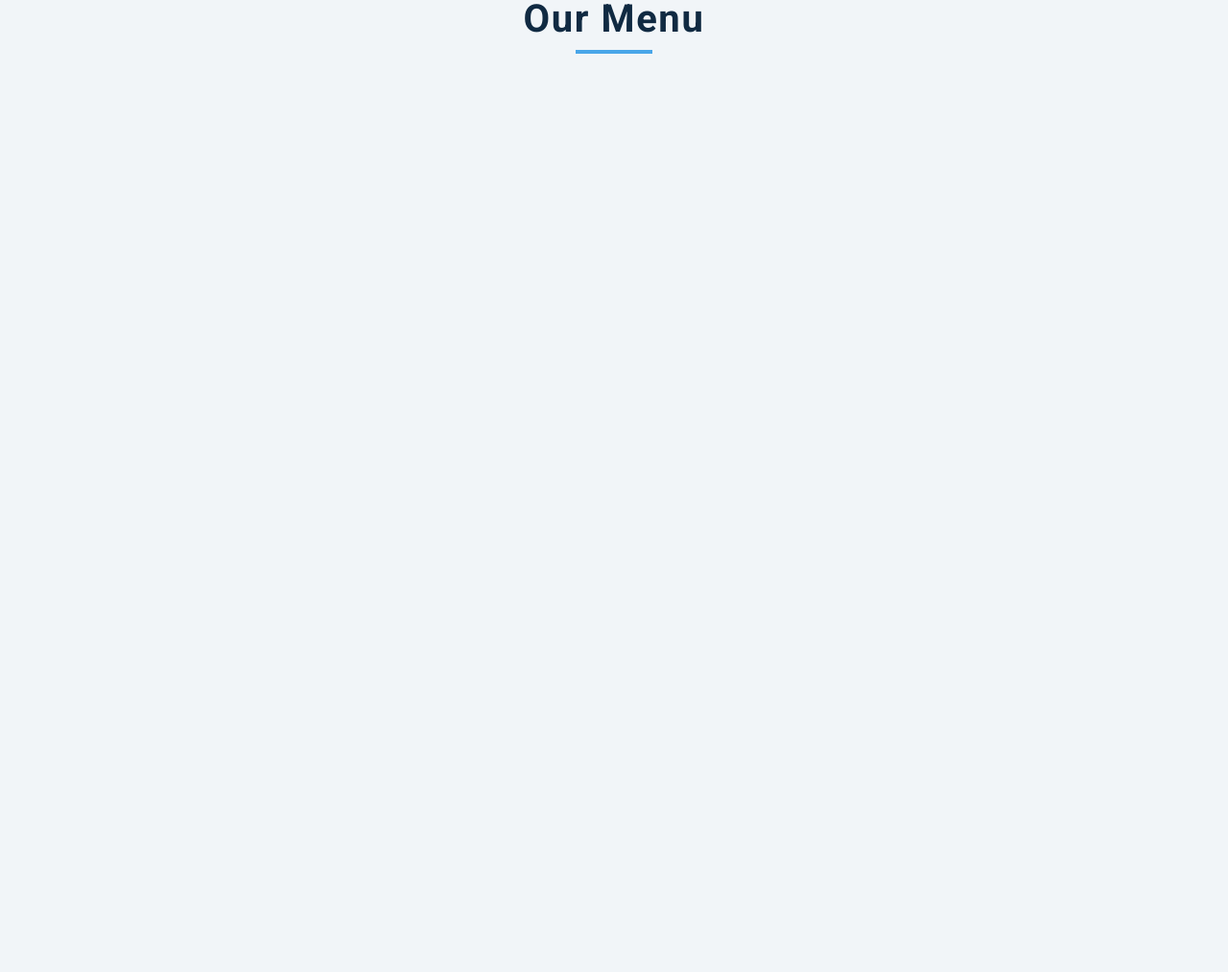
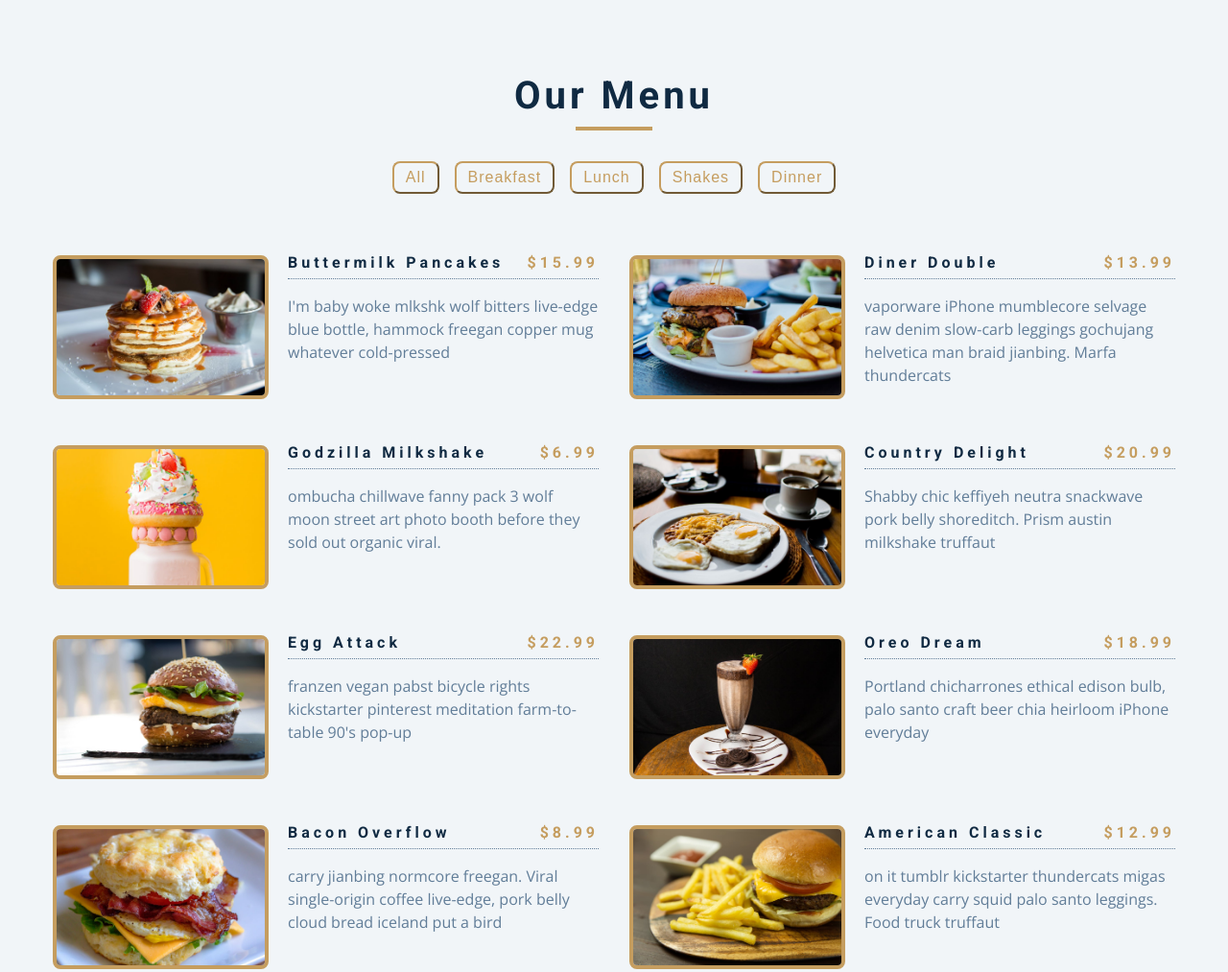
Before and after one commit to Eth3R-One/vanilla-javascript-projects, a plain HTML site: page menu-filter/index.html in a window 1280 px wide. Shown: the top 1013 px of the page at 96% size. Before the commit the page ends 800 px from the top, so only its background shows below. Drawn offline with nearby package versions, Linux system fonts and the light colour scheme.

Commit message:
Daily Update

```diff
--- a/menu-filter/app.js
+++ b/menu-filter/app.js
@@ -0,0 +1,144 @@
+const menu = [
+  {
+    id: 1,
+    title: "buttermilk pancakes",
+    category: "breakfast",
+    price: 15.99,
+    img: "./images/item-1.jpeg",
+    desc: `I'm baby woke mlkshk wolf bitters live-edge blue bottle, hammock freegan copper mug whatever cold-pressed `,
+  },
+  {
+    id: 2,
+    title: "diner double",
+    category: "lunch",
+    price: 13.99,
+    img: "./images/item-2.jpeg",
+    desc: `vaporware iPhone mumblecore selvage raw denim slow-carb leggings gochujang helvetica man braid jianbing. Marfa thundercats `,
+  },
+  {
+    id: 3,
+    title: "godzilla milkshake",
+    category: "shakes",
+    price: 6.99,
+    img: "./images/item-3.jpeg",
+    desc: `ombucha chillwave fanny pack 3 wolf moon street art photo booth before they sold out organic viral.`,
+  },
+  {
+    id: 4,
+    title: "country delight",
+    category: "breakfast",
+    price: 20.99,
+    img: "./images/item-4.jpeg",
+    desc: `Shabby chic keffiyeh neutra snackwave pork belly shoreditch. Prism austin milkshake truffaut`,
+  },
+  {
+    id: 5,
+    title: "egg attack",
+    category: "lunch",
+    price: 22.99,
+    img: "./images/item-5.jpeg",
+    desc: `franzen vegan pabst bicycle rights kickstarter pinterest meditation farm-to-table 90's pop-up`,
+  },
+  {
+    id: 6,
+    title: "oreo dream",
+    category: "shakes",
+    price: 18.99,
+    img: "./images/item-6.jpeg",
+    desc: `Portland chicharrones ethical edison bulb, palo santo craft beer chia heirloom iPhone everyday`,
+  },
+  {
+    id: 7,
+    title: "bacon overflow",
+    category: "breakfast",
+    price: 8.99,
+    img: "./images/item-7.jpeg",
+    desc: `carry jianbing normcore freegan. Viral single-origin coffee live-edge, pork belly cloud bread iceland put a bird`,
+  },
+  {
+    id: 8,
+    title: "american classic",
+    category: "lunch",
+    price: 12.99,
+    img: "./images/item-8.jpeg",
+    desc: `on it tumblr kickstarter thundercats migas everyday carry squid palo santo leggings. Food truck truffaut`,
+  },
+  {
+    id: 9,
+    title: "quarantine buddy",
+    category: "shakes",
+    price: 16.99,
+    img: "./images/item-9.jpeg",
+    desc: `skateboard fam synth authentic semiotics. Live-edge lyft af, edison bulb yuccie crucifix microdosing.`,
+  },
+  {
+    id: 10,
+    title: "Dinner steak",
+    category: "dinner",
+    price: 39.99,
+    img: "./images/item-10.jpeg",
+    desc: `skateboard fam synth authentic semiotics. Live-edge lyft af, edison bulb yuccie crucifix microdosing.`,
+  },
+];
+
+const sectionCenter = document.querySelector(".section-center");
+const container = document.querySelector(".btn-container");
+
+window.addEventListener("DOMContentLoaded", function () {
+  displayMenuItems(menu);
+  displayButtons();
+});
+
+// Load items
+function displayMenuItems(menuItem) {
+  let displayMenu = menuItem.map(function (item) {
+    return `<article class="menu-item">
+        <img src=${item.img} class="photo" alt=${item.title} />
+        <div class="item-info">
+          <header>
+            <h4>${item.title}</h4>
+            <h4 class="price">$${item.price}</h4>
+          </header>
+          <p class="item-text">
+            ${item.desc}
+          </p>
+        </div>
+      </article>`;
+  });
+  //   console.log(displayMenu);
+  displayMenu = displayMenu.join("");
+  sectionCenter.innerHTML = displayMenu;
+}
+
+function displayButtons() {
+  const categories = menu.reduce(
+    function (values, item) {
+      if (!values.includes(item.category)) values.push(item.category);
+      return values;
+    },
+    ["all"]
+  );
+  const categoryBtns = categories
+    .map(function (category) {
+      return `<button class="filter-btn" type="button" data-id=${category}>${category}</button>`;
+    })
+    .join("");
+  container.innerHTML = categoryBtns;
+  const filterBtns = container.querySelectorAll(".filter-btn");
+  // filter items
+  filterBtns.forEach(function (btn) {
+    btn.addEventListener("click", function (e) {
+      const category = e.currentTarget.dataset.id;
+      const menuCategory = menu.filter(function (menuItem) {
+        if (menuItem.category === category) {
+          return menuItem;
+        }
+      });
+      if (category === "all") {
+        displayMenuItems(menu);
+      } else {
+        displayMenuItems(menuCategory);
+      }
+    });
+  });
+}
--- a/menu-filter/index.html
+++ b/menu-filter/index.html
@@ -10,7 +10,7 @@
       href="https://cdnjs.cloudflare.com/ajax/libs/font-awesome/5.14.0/css/all.min.css"
     />
     <!-- styles -->
-    <link rel="stylesheet" href="../reviews/styles.css" />
+    <link rel="stylesheet" href="./styles.css" />
   </head>
   <body>
     <section class="menu">
@@ -18,10 +18,32 @@
         <h2>Our Menu</h2>
         <div class="underline"></div>
       </div>
-        <!-- filter -->
+      <!-- filter buttons-->
+      <div class="btn-container">
+        <!-- <button class="filter-btn" type="button" data-id="all">all</button>
+        <button class="filter-btn" type="button" data-id="breakfast">breakfast</button>
+        <button class="filter-btn" type="button" data-id="lunch">lunch</button>
+        <button class="filter-btn" type="button" data-id="shakes">shakes</button> -->
+      </div>
       <!-- Menu Items -->
       <div class="section-center">
-
+        <!-- Single item -->
+        <article class="menu-item">
+          <img src="./menu-item.jpeg" class="photo" alt="menu item" />
+          <div class="item-info">
+            <header>
+              <h4>Buttermilk pancakes</h4>
+              <h4 class="price">$10</h4>
+            </header>
+            <p class="item-text">
+              Lorem ipsum dolor sit amet, consectetur adipisicing elit. Error
+              obcaecati aliquam dolorem ad debitis dignissimos vel eius placeat
+              vitae, optio, adipisci corrupti reiciendis. Natus accusamus nam
+              nisi ea quidem? Debitis.
+            </p>
+          </div>
+        </article>
+        <!-- end of Single item -->
       </div>
     </section>
     <!-- javascript -->
--- /dev/null
+++ b/menu-filter/styles.css
@@ -0,0 +1,264 @@
+/*
+===============
+Fonts
+===============
+*/
+@import url("https://fonts.googleapis.com/css?family=Open+Sans|Roboto:400,700&display=swap");
+
+/*
+===============
+Variables
+===============
+*/
+
+:root {
+  /* dark shades of primary color*/
+  --clr-primary-1: hsl(205, 86%, 17%);
+  --clr-primary-2: hsl(205, 77%, 27%);
+  --clr-primary-3: hsl(205, 72%, 37%);
+  --clr-primary-4: hsl(205, 63%, 48%);
+  /* primary/main color */
+  --clr-primary-5: #49a6e9;
+  /* lighter shades of primary color */
+  --clr-primary-6: hsl(205, 89%, 70%);
+  --clr-primary-7: hsl(205, 90%, 76%);
+  --clr-primary-8: hsl(205, 86%, 81%);
+  --clr-primary-9: hsl(205, 90%, 88%);
+  --clr-primary-10: hsl(205, 100%, 96%);
+  /* darkest grey - used for headings */
+  --clr-grey-1: hsl(209, 61%, 16%);
+  --clr-grey-2: hsl(211, 39%, 23%);
+  --clr-grey-3: hsl(209, 34%, 30%);
+  --clr-grey-4: hsl(209, 28%, 39%);
+  /* grey used for paragraphs */
+  --clr-grey-5: hsl(210, 22%, 49%);
+  --clr-grey-6: hsl(209, 23%, 60%);
+  --clr-grey-7: hsl(211, 27%, 70%);
+  --clr-grey-8: hsl(210, 31%, 80%);
+  --clr-grey-9: hsl(212, 33%, 89%);
+  --clr-grey-10: hsl(210, 36%, 96%);
+  --clr-white: #fff;
+  --clr-red-dark: hsl(360, 67%, 44%);
+  --clr-red-light: hsl(360, 71%, 66%);
+  --clr-green-dark: hsl(125, 67%, 44%);
+  --clr-green-light: hsl(125, 71%, 66%);
+  --clr-gold: #c59d5f;
+  --clr-black: #222;
+  --ff-primary: "Roboto", sans-serif;
+  --ff-secondary: "Open Sans", sans-serif;
+  --transition: all 0.3s linear;
+  --spacing: 0.25rem;
+  --radius: 0.5rem;
+  --light-shadow: 0 5px 15px rgba(0, 0, 0, 0.1);
+  --dark-shadow: 0 5px 15px rgba(0, 0, 0, 0.2);
+  --max-width: 1170px;
+  --fixed-width: 620px;
+}
+/*
+===============
+Global Styles
+===============
+*/
+
+*,
+::after,
+::before {
+  margin: 0;
+  padding: 0;
+  box-sizing: border-box;
+}
+body {
+  font-family: var(--ff-secondary);
+  background: var(--clr-grey-10);
+  color: var(--clr-grey-1);
+  line-height: 1.5;
+  font-size: 0.875rem;
+}
+ul {
+  list-style-type: none;
+}
+a {
+  text-decoration: none;
+}
+img:not(.logo) {
+  width: 100%;
+}
+img {
+  display: block;
+}
+
+h1,
+h2,
+h3,
+h4 {
+  letter-spacing: var(--spacing);
+  text-transform: capitalize;
+  line-height: 1.25;
+  margin-bottom: 0.75rem;
+  font-family: var(--ff-primary);
+}
+h1 {
+  font-size: 3rem;
+}
+h2 {
+  font-size: 2rem;
+}
+h3 {
+  font-size: 1.25rem;
+}
+h4 {
+  font-size: 0.875rem;
+}
+p {
+  margin-bottom: 1.25rem;
+  color: var(--clr-grey-5);
+}
+@media screen and (min-width: 800px) {
+  h1 {
+    font-size: 4rem;
+  }
+  h2 {
+    font-size: 2.5rem;
+  }
+  h3 {
+    font-size: 1.75rem;
+  }
+  h4 {
+    font-size: 1rem;
+  }
+  body {
+    font-size: 1rem;
+  }
+  h1,
+  h2,
+  h3,
+  h4 {
+    line-height: 1;
+  }
+}
+/*  global classes */
+
+.btn {
+  text-transform: uppercase;
+  background: transparent;
+  color: var(--clr-black);
+  padding: 0.375rem 0.75rem;
+  letter-spacing: var(--spacing);
+  display: inline-block;
+  transition: var(--transition);
+  font-size: 0.875rem;
+  border: 2px solid var(--clr-black);
+  cursor: pointer;
+  box-shadow: 0 1px 3px rgba(0, 0, 0, 0.2);
+  border-radius: var(--radius);
+}
+.btn:hover {
+  color: var(--clr-white);
+  background: var(--clr-black);
+}
+/* section */
+.section {
+  padding: 5rem 0;
+}
+
+main {
+  min-height: 100vh;
+  display: grid;
+  place-items: center;
+}
+/*
+===============
+Menu
+===============
+*/
+
+.menu {
+  padding: 5rem 0;
+}
+.title {
+  text-align: center;
+  margin-bottom: 2rem;
+}
+.underline {
+  width: 5rem;
+  height: 0.25rem;
+  background: var(--clr-gold);
+  margin-left: auto;
+  margin-right: auto;
+}
+.btn-container {
+  margin-bottom: 4rem;
+  display: flex;
+  justify-content: center;
+}
+.filter-btn {
+  background: transparent;
+  border-color: var(--clr-gold);
+  font-size: 1rem;
+  text-transform: capitalize;
+  margin: 0 0.5rem;
+  letter-spacing: 1px;
+  border-radius: var(--radius);
+  padding: 0.375rem 0.75rem;
+  color: var(--clr-gold);
+  cursor: pointer;
+  transition: var(--transition);
+}
+.filter-btn:hover {
+  background: var(--clr-gold);
+  color: var(--clr-white);
+}
+.section-center {
+  width: 90vw;
+  margin: 0 auto;
+  max-width: 1170px;
+  display: grid;
+  gap: 3rem 2rem;
+  justify-items: center;
+}
+.menu-item {
+  display: grid;
+  gap: 1rem 2rem;
+  max-width: 25rem;
+}
+.photo {
+  object-fit: cover;
+  height: 200px;
+  border: 0.25rem solid var(--clr-gold);
+  border-radius: var(--radius);
+}
+.item-info header {
+  display: flex;
+  justify-content: space-between;
+  border-bottom: 0.5px dotted var(--clr-grey-5);
+}
+.item-info h4 {
+  margin-bottom: 0.5rem;
+}
+.price {
+  color: var(--clr-gold);
+}
+.item-text {
+  margin-bottom: 0;
+  padding-top: 1rem;
+}
+
+@media screen and (min-width: 768px) {
+  .menu-item {
+    grid-template-columns: 225px 1fr;
+    gap: 0 1.25rem;
+    max-width: 40rem;
+  }
+  .photo {
+    height: 175px;
+  }
+}
+@media screen and (min-width: 1200px) {
+  .section-center {
+    width: 95vw;
+    grid-template-columns: 1fr 1fr;
+  }
+  .photo {
+    height: 150px;
+  }
+}
```
Also changed, not shown: menu-filter/menu-item.jpeg (added), 1 other file. Lines whose indentation alone changed are shown as unchanged.
